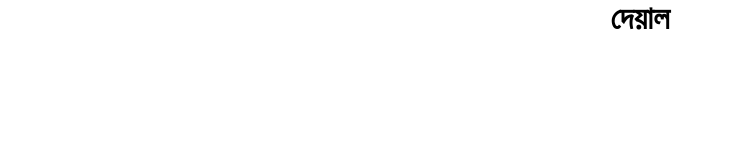
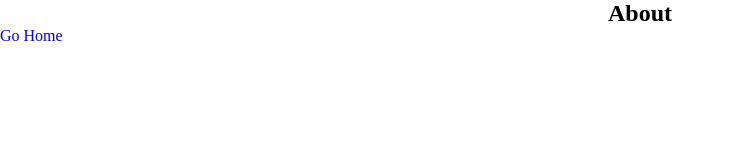
Before and after one commit to xaadu/deyal, a React (Create React App) app in the folder frontend/: page /about in a window 1280 px wide. Shown: the top 160 px of the page, without its empty margins (0-735 px from the left). Built offline with nearby package versions, Linux system fonts and the light colour scheme.

Commit message:
Updated Basic Structure & Added Support for Sub Directory Hosting

```diff
--- a/frontend/package.json
+++ b/frontend/package.json
@@ -9,6 +9,7 @@
     "node-sass": "^5.0.0",
     "react": "^17.0.2",
     "react-dom": "^17.0.2",
+    "react-router-dom": "^5.2.0",
     "react-scripts": "4.0.3",
     "web-vitals": "^1.1.1"
   },
--- a/frontend/src/App.jsx
+++ b/frontend/src/App.jsx
@@ -1,9 +1,20 @@
+import { BrowserRouter as Router, Route, Switch } from 'react-router-dom'
+import About from './pages/About/About';
+import Home from './pages/Home/Home'
+
+const base_name = process.env.REACT_APP_BASENAME || '/'
+
 function App() {
-  return (
-    <div className="App">
-      <h1>দেয়াল</h1>
-    </div>
-  );
+    return (
+        <div className="App">
+            <Router basename={base_name}>
+                <Switch>
+                    <Route path='/' exact component={Home} />
+                    <Route path='/about' component={About} />
+                </Switch>
+            </Router>
+        </div>
+    );
 }
 
 export default App;
--- a/frontend/src/index.scss
+++ b/frontend/src/index.scss
@@ -4,6 +4,6 @@
     box-sizing: border-box;
 }
 
-h1 {
-    text-align: center;
+a:link {
+    text-decoration: none;
 }
--- /dev/null
+++ b/frontend/src/pages/About/About.jsx
@@ -0,0 +1,12 @@
+import { Link } from "react-router-dom"
+
+const About = () => {
+    return (
+        <div>
+            <h2>About</h2>
+            <Link to='/'> Go Home </Link>
+        </div>
+    )
+}
+
+export default About
--- /dev/null
+++ b/frontend/src/pages/About/About.module.scss
@@ -0,0 +1,3 @@
+h2 {
+    text-align: center;
+}
--- /dev/null
+++ b/frontend/src/pages/Home/Home.jsx
@@ -0,0 +1,13 @@
+import { Link } from 'react-router-dom'
+import styles from './Home.module.scss'
+
+const Home = () => {
+    return (
+        <div>
+            <h2 style={styles.h2}>দেয়াল</h2>
+            <Link to='/about'>About</Link>
+        </div>
+    )
+}
+
+export default Home
--- /dev/null
+++ b/frontend/src/pages/Home/Home.module.scss
@@ -0,0 +1,3 @@
+h2 {
+    text-align: center;
+}
```
Also changed, not shown: 24 other files (tests, documents, lock files or other folders).
